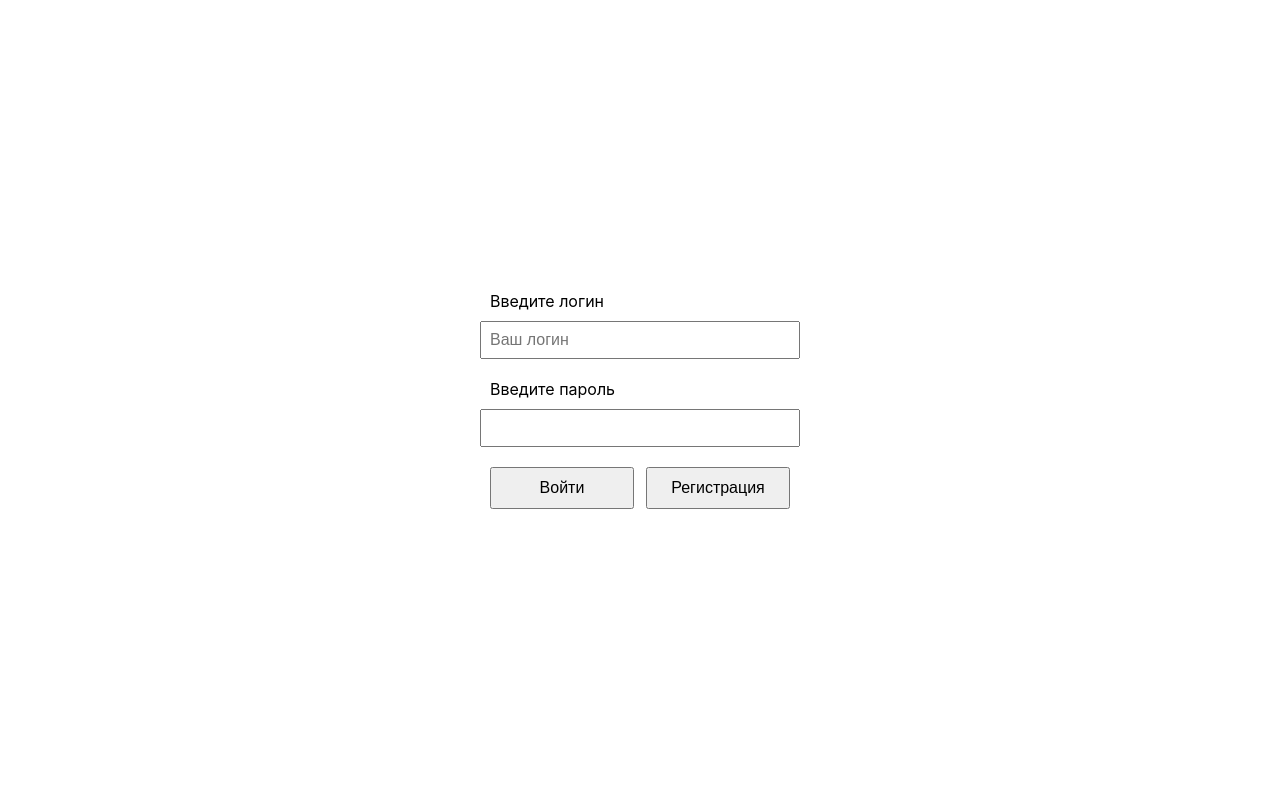
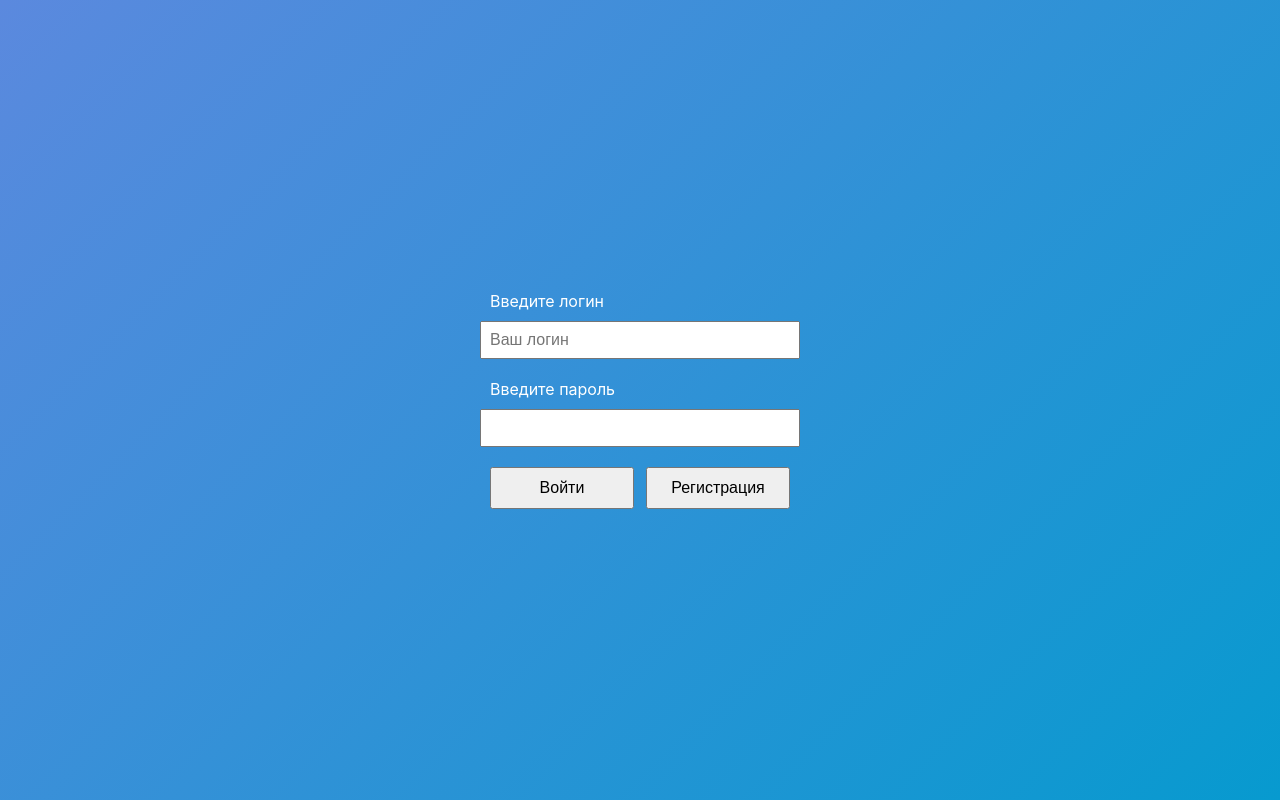
Before and after one commit to Hecher/diplom2, a React (Create React App) app: page /login in a window 1280 px wide. Built offline with nearby package versions, Linux system fonts and the light colour scheme.

Commit message:
Add Some Style

```diff
--- a/src/components/audioRecorder.js
+++ b/src/components/audioRecorder.js
@@ -276,7 +276,9 @@ return (
     minHeight: '100vh',
     backgroundColor: '#f0f2f5',
     position: 'relative',
-    width: '100%'
+    width: '100%',
+    background: 'linear-gradient(135deg,rgb(91, 137, 222) 0%,rgb(7, 154, 207) 100%)', // Синий градиент
+    color: 'white'
   }}>
     {/* Контейнер для графиков */}
     <div style={{
--- a/src/components/login.js
+++ b/src/components/login.js
@@ -111,7 +111,9 @@ const styles = {
         justifyContent: 'center',
         minHeight: '100vh',
         margin: 0,
-        fontSize: '16px'
+        fontSize: '16px',
+        background: 'linear-gradient(135deg,rgb(91, 137, 222) 0%,rgb(7, 154, 207) 100%)', // Синий градиент
+        color: 'white'
     },
     label: {
         marginBottom: '10px',
@@ -139,7 +141,10 @@ const styles = {
         color: 'red',
         marginBottom: '15px',
         width: '300px',
-        textAlign: 'center'
+        textAlign: 'center',
+        //border: 'px solid black',
+        height: '30px',
+        background: 'white'
     }
 }
 
--- a/src/components/register.js
+++ b/src/components/register.js
@@ -19,7 +19,7 @@ const Register = () => {
 
     const handleRegister = async (e) => {
         //доделать проверку
-        //e.preventDefualt();
+        e.preventDefault();
         if (!email || !username || !password) {
             setError('Заполните все поля!');
             return;
@@ -114,7 +114,9 @@ const styles = {
         justifyContent: 'center',
         minHeight: '100vh',
         margin: 0,
-        fontSize: '16px'
+        fontSize: '16px',
+        background: 'linear-gradient(135deg,rgb(91, 137, 222) 0%,rgb(7, 154, 207) 100%)', // Синий градиент
+        color: 'white'
     },
     label: {
         marginBottom: '10px',
@@ -142,7 +144,9 @@ const styles = {
         color: 'red',
         marginBottom: '15px',
         width: '300px',
-        textAlign: 'center'
+        textAlign: 'center',
+        height: '30px',
+        background: 'white'
     }
 }
 
```
Also changed, not shown: src/styles/chartist.css (line endings or trailing spaces).
